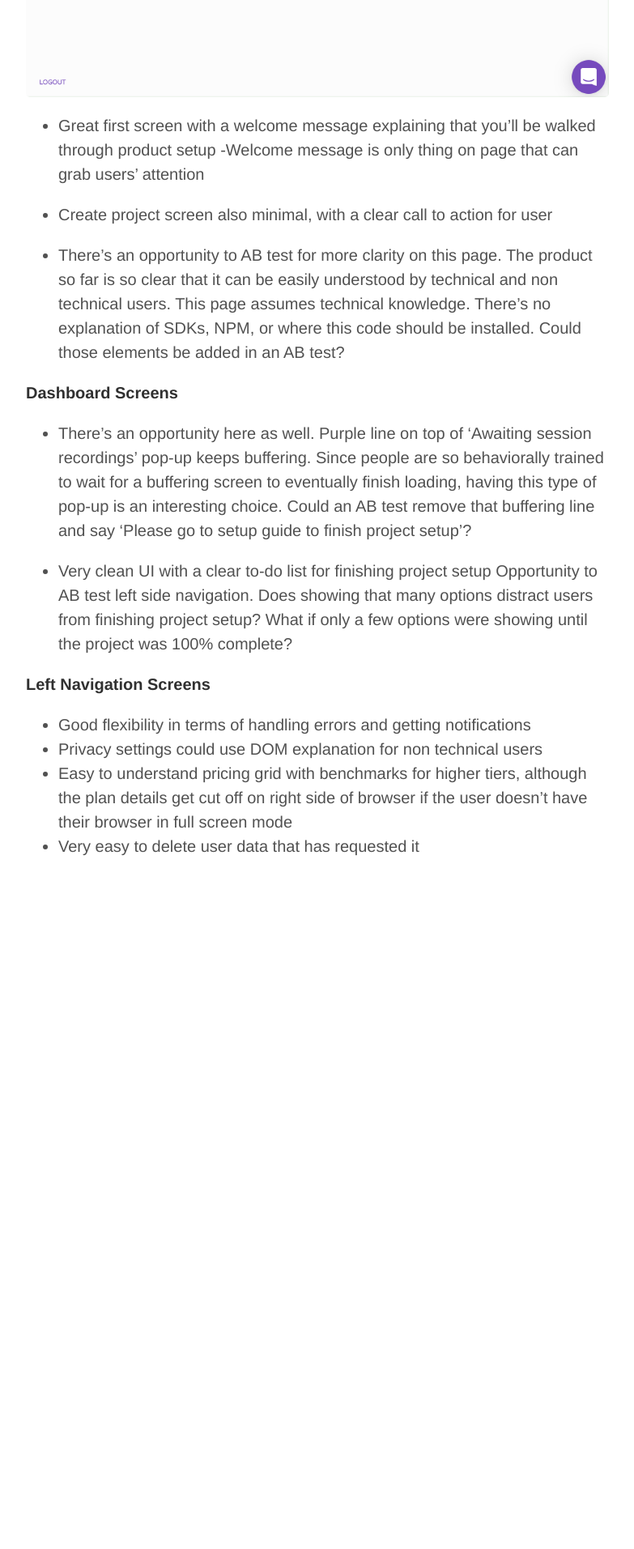
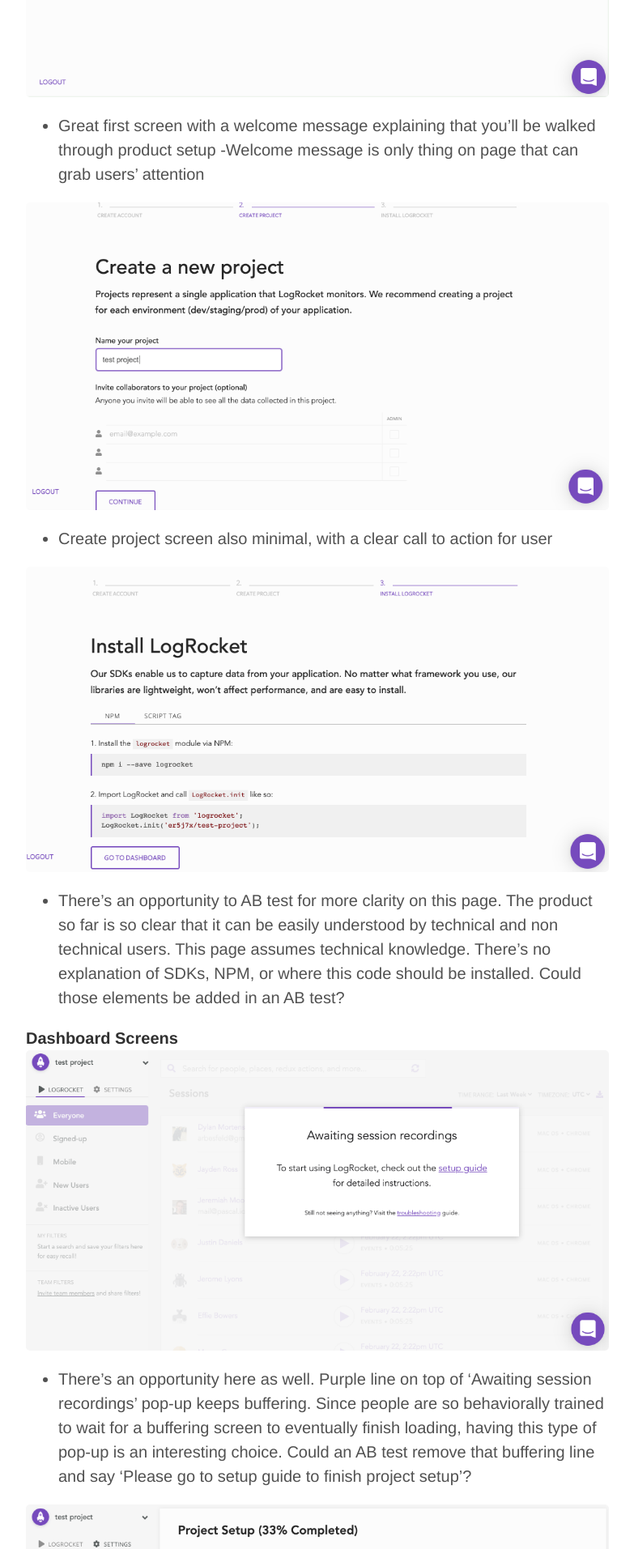
Before and after one commit to mattpupa/mattpupa, a Jekyll site: the page built from _posts/2021-03-13-LogRocket-Breakdown.markdown, in a window 1280 px wide. Shown: the part 1271-3184 px from the top of the page at 81% size, without its empty margins (248-1031 px from the left). Built offline with Jekyll 4.4.1, drawn with Linux system fonts in a browser that asks for light colours; before the commit the page ends 2411 px from its top, so only the background shows below that.

Commit message:
added more images

```diff
--- a/_posts/2021-03-13-LogRocket-Breakdown.markdown
+++ b/_posts/2021-03-13-LogRocket-Breakdown.markdown
@@ -6,7 +6,6 @@
 LogRocket is a logging and session replay software that works with Javascript apps and websites
 It’s a SaaS business model, with Good/Better/Best packaging that starts with a free tier, and graduates to custom pricing as more features and data needed
 Fast to get set up for technically proficient users
-
 
 **Homepage**
 ![LogRocket Homepage](/assets/images/logrocket/website-homepage.png)
@@ -20,37 +19,25 @@
 - Great first screen with a welcome message explaining that you’ll be walked through product setup
 -Welcome message is only thing on page that can grab users’ attention
 
-
+![LogRocket welcome screen](/assets/images/logrocket/CreateNewPRoject.png)
 - Create project screen also minimal, with a clear call to action for user
 
-
-
+![LogRocket welcome screen](/assets/images/logrocket/Install.png)
 - There's an opportunity to AB test for more clarity on this page. The product so far is so clear that it can be easily understood by technical and non technical users. This page assumes technical knowledge. There’s no explanation of SDKs, NPM, or where this code should be installed. Could those elements be added in an AB test?
 
 **Dashboard Screens**
-
-
-
+![LogRocket welcome screen](/assets/images/logrocket/AwaitingSessions.png)
 - There’s an opportunity here as well. Purple line on top of ‘Awaiting session recordings’ pop-up keeps buffering. Since people are so behaviorally trained to wait for a buffering screen to eventually finish loading, having this type of pop-up is an interesting choice. Could an AB test remove that buffering line and say ‘Please go to setup guide to finish project setup’?
 
-
-
+![LogRocket welcome screen](/assets/images/logrocket/ProjectSetup.png)
 - Very clean UI with a clear to-do list for finishing project setup
 Opportunity to AB test left side navigation. Does showing that many options distract users from finishing project setup? What if only a few options were showing until the project was 100% complete?
 
-
-
-
-
 **Left Navigation Screens**
-
-
-
-
-
-
-
-
+![LogRocket welcome screen](/assets/images/logrocket/ErrorSettings.png)
+![LogRocket welcome screen](/assets/images/logrocket/PrivacySettings.png)
+![LogRocket welcome screen](/assets/images/logrocket/PlansPricing.png)
+![LogRocket welcome screen](/assets/images/logrocket/UserData.png)
 - Good flexibility in terms of handling errors and getting notifications
 - Privacy settings could use DOM explanation for non technical users
 - Easy to understand pricing grid with benchmarks for higher tiers, although the plan details get cut off on right side of browser if the user doesn’t have their browser in full screen mode
```
